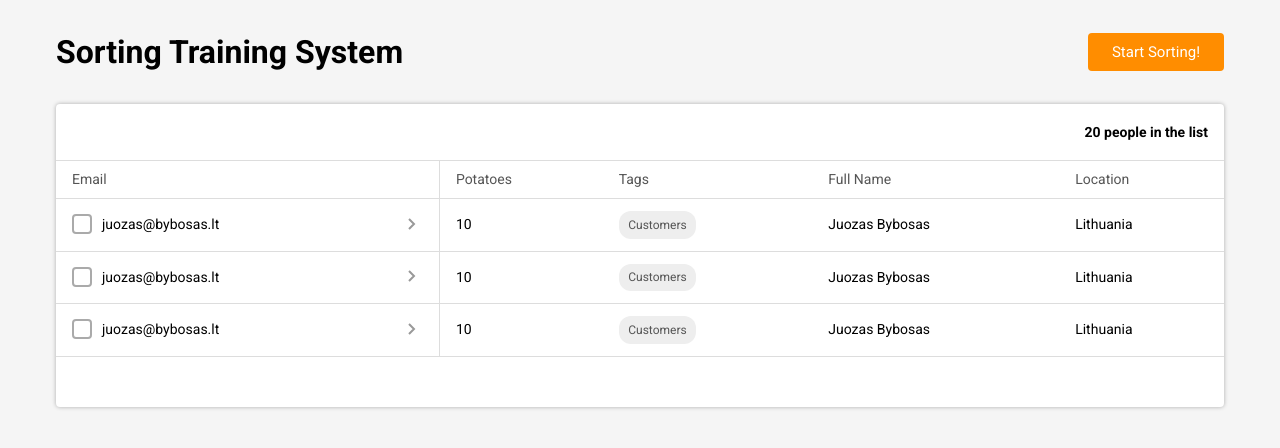
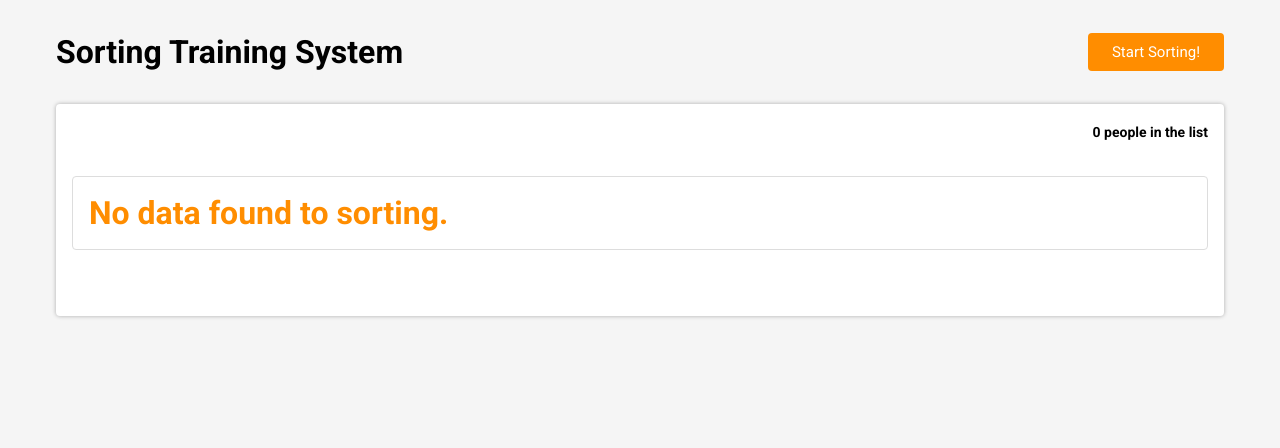
Before and after one commit to plabon-asad/sorting-training-system, a Vue app: page / in a window 1280 px wide. Shown: the top 448 px of the page. Built offline with nearby package versions, Linux system fonts and the light colour scheme.

Commit message:
Random people generate, validation

```diff
--- a/src/App.vue
+++ b/src/App.vue
@@ -3,18 +3,26 @@
 import IconCaret from "./components/icons/IconCaret.vue";
 import SortingModal from "./components/SortingModal.vue";
 import {ref} from "vue";
+import NoDataFound from "./components/NoDataFound.vue";
+import {generatePeople} from './utils/personGenerator';
 
-// Reactive state to control modal
 const isModalOpen = ref(false);
+const people = ref([]);
+const selectedPeople = ref<number[]>([]);
 
-// Function to open modal
 const openModal = () => {
   isModalOpen.value = true;
 };
 
-// Function to close modal
 const closeModal = () => {
   isModalOpen.value = false;
+}
+
+// Function to start sorting and generate people
+const startSorting = (count) => {
+  // debugger
+  people.value = generatePeople(count);
+  closeModal();
 }
 </script>
 
@@ -25,16 +33,19 @@ const closeModal = () => {
         <h2>Sorting Training System</h2>
         <button @click="openModal" class="btn primary-btn">Start Sorting!</button>
       </div>
+
     </div>
   </header>
 
   <main class="container">
     <section class="table-card b-shadow">
+
       <div class="table-card-head">
-        <strong>20 people in the list</strong>
+        <strong>{{people.length}} people in the list</strong>
+<!--        <strong>{{ selectedPeople }}</strong>-->
       </div>
-      <div class="table-card-body">
-        <!-- Responsive table wrapper -->
+
+      <div class="table-card-body" v-show="people.length > 0">
         <div class="table-responsive">
           <table>
             <thead>
@@ -48,74 +59,37 @@ const closeModal = () => {
             </thead>
             <tbody>
             <!-- Example row -->
-            <tr>
+            <tr v-for="person in people" :key="person.id">
               <td>
                 <div class="checkbox-wrap">
                   <div class="checkbox">
                     <input
+                        v-model="selectedPeople"
                         type="checkbox"
-                        id="email1"
-                        name="email1"
-                        value="user1"
+                        :id="`person-${person.potatoes}`"
+                        :value="person.potatoes"
                     />
-                    <label for="email1">juozas@bybosas.lt</label>
+                    <label :for="`person-${person.potatoes}`">{{ person.email }}</label>
                   </div>
                   <IconCaret class="icon-caret"/>
                 </div>
               </td>
-              <td>10</td>
-              <td><span class="chip-gray">Customers</span></td>
-              <td>Juozas Bybosas</td>
-              <td>Lithuania</td>
-            </tr>
-            <tr>
-              <td>
-                <div class="checkbox-wrap">
-                  <div class="checkbox">
-                    <input
-                        type="checkbox"
-                        id="email1"
-                        name="email1"
-                        value="user1"
-                    />
-                    <label for="email1">juozas@bybosas.lt</label>
-                  </div>
-                  <IconCaret class="icon-caret"/>
-                </div>
-              </td>
-              <td>10</td>
-              <td><span class="chip-gray">Customers</span></td>
-              <td>Juozas Bybosas</td>
-              <td>Lithuania</td>
-            </tr>
-            <tr>
-              <td>
-                <div class="checkbox-wrap">
-                  <div class="checkbox">
-                    <input
-                        type="checkbox"
-                        id="email1"
-                        name="email1"
-                        value="user1"
-                    />
-                    <label for="email1">juozas@bybosas.lt</label>
-                  </div>
-                  <IconCaret class="icon-caret"/>
-                </div>
-              </td>
-              <td>10</td>
-              <td><span class="chip-gray">Customers</span></td>
-              <td>Juozas Bybosas</td>
+              <td>{{person.potatoes}}</td>
+              <td><span class="chip-gray">Customer</span></td>
+              <td>{{person.name}}</td>
               <td>Lithuania</td>
             </tr>
             </tbody>
           </table>
         </div>
       </div>
+
+      <!-- No data found -->
+      <NoDataFound v-show="people.length <= 0" />
     </section>
   </main>
 
-  <SortingModal :isModalOpen="isModalOpen" @close="closeModal"/>
+  <SortingModal :isModalOpen="isModalOpen" @close="closeModal" @start="startSorting"/>
 </template>
 
 
--- /dev/null
+++ b/src/components/NoDataFound.vue
@@ -0,0 +1,19 @@
+<script setup></script>
+<template>
+  <div class="no-data">
+    No data found to sorting.
+  </div>
+</template>
+<style scoped>
+.no-data {
+  font-size: 2rem;
+  line-height: 2.5rem;
+  font-weight: bold;
+  color: var(--primary-color);
+  border: 1px solid var(--border-color);
+  border-radius: 4px;
+  padding: 1rem;
+  margin: 1rem;
+
+}
+</style>
--- a/src/components/SortingModal.vue
+++ b/src/components/SortingModal.vue
@@ -1,5 +1,5 @@
 <script setup lang="ts">
-import {defineProps, defineEmits} from 'vue'
+import {defineProps, defineEmits, ref, computed} from 'vue'
 import IconCross from "./icons/IconCross.vue";
 
 // Props to receive `isModalOpen` and control
@@ -8,7 +8,22 @@ defineProps({
 })
 
 // Emits to notify parent when modal closes
-defineEmits(['close'])
+defineEmits(['close', 'start']);
+
+const peopleCount = ref(null);
+const errorMessage = ref('');
+
+// Validation function
+const validateInput = () => {
+  if (peopleCount.value <= 20 || peopleCount.value >= 100) {
+    errorMessage.value = "Accept a number between 20 and 100.";
+  } else {
+    errorMessage.value = "";
+  }
+};
+
+// Disable button if input is invalid
+const isStartDisabled = computed(() => peopleCount.value <= 20 || peopleCount.value >= 100);
 </script>
 
 <template>
@@ -32,16 +47,19 @@ defineEmits(['close'])
           <label id="modal-desc">Enter a number of how many people you want to add to the list.</label>
           <input
               type="number"
-              min="20"
-              max="100"
-              class="w-full p-2 border rounded"
+              min="21"
+              max="99"
+              v-model.number="peopleCount"
+              @input="validateInput"
           />
-          <!--          <div class="text text-warning">How are you?</div>-->
+          <div class="text text-warning" v-if="errorMessage">{{ errorMessage }}</div>
         </div>
       </div>
       <div class="modal-footer">
         <button class="btn" @click="$emit('close')">Cancel</button>
-        <button class="btn primary-btn">Start</button>
+        <button class="btn primary-btn"
+                @click="$emit('start', peopleCount)" :disabled="isStartDisabled">Start
+        </button>
       </div>
     </div>
   </div>
@@ -108,6 +126,11 @@ defineEmits(['close'])
   outline: 2px solid var(--primary-color); /* Add focus outline */
 }
 
+.primary-btn:disabled {
+  background-color: #ccc;
+  cursor: not-allowed;
+}
+
 /* Body */
 .modal-body {
   margin-bottom: 1rem;
@@ -128,6 +151,10 @@ defineEmits(['close'])
   padding: 0.5rem;
   border-radius: 0.2rem;
   margin-bottom: 0.5rem;
+}
+
+.input-warning {
+  border-color: var(--primary-color);
 }
 
 /* Footer */
--- /dev/null
+++ b/src/utils/personGenerator.js
@@ -0,0 +1,43 @@
+// import { v4 as uuidv4 } from 'uuid';
+
+const firstNames = ['Alex', 'Emma', 'Liam', 'Olivia', 'Noah', 'Ava', 'Ethan', 'Sophia', 'Mason', 'Isabella'];
+const lastNames = ['Smith', 'Johnson', 'Williams', 'Brown', 'Jones', 'Miller', 'Davis', 'Garcia', 'Rodriguez', 'Wilson'];
+
+function generateName() {
+    const firstName = firstNames[Math.floor(Math.random() * firstNames.length)];
+    const lastName = lastNames[Math.floor(Math.random() * lastNames.length)];
+    return `${firstName} ${lastName}`;
+}
+
+function generateEmail(name) {
+    const cleanName = name.toLowerCase().replace(' ', '.');
+    return `${cleanName}.${Math.floor(Math.random() * 1000)}@potatostan.gov`;
+}
+
+export function generatePeople(count, maxPotatoes = 1000) {
+    const usedPotatoes = new Set();
+    const people = [];
+
+    for (let i = 0; i < count; i++) {
+        const name = generateName();
+        let potatoCount;
+
+        do {
+            potatoCount = Math.floor(Math.random() * maxPotatoes) + 1;
+        } while (usedPotatoes.has(potatoCount));
+
+        usedPotatoes.add(potatoCount);
+
+        people.push({
+            // id: uuidv4(),
+            name,
+            email: generateEmail(name),
+            potatoes: potatoCount
+        });
+    }
+
+    return people;
+
+    // Sort by Potatoes (Descending Order)
+    // return people.sort((a, b) => b.potatoes - a.potatoes);
+}
```
